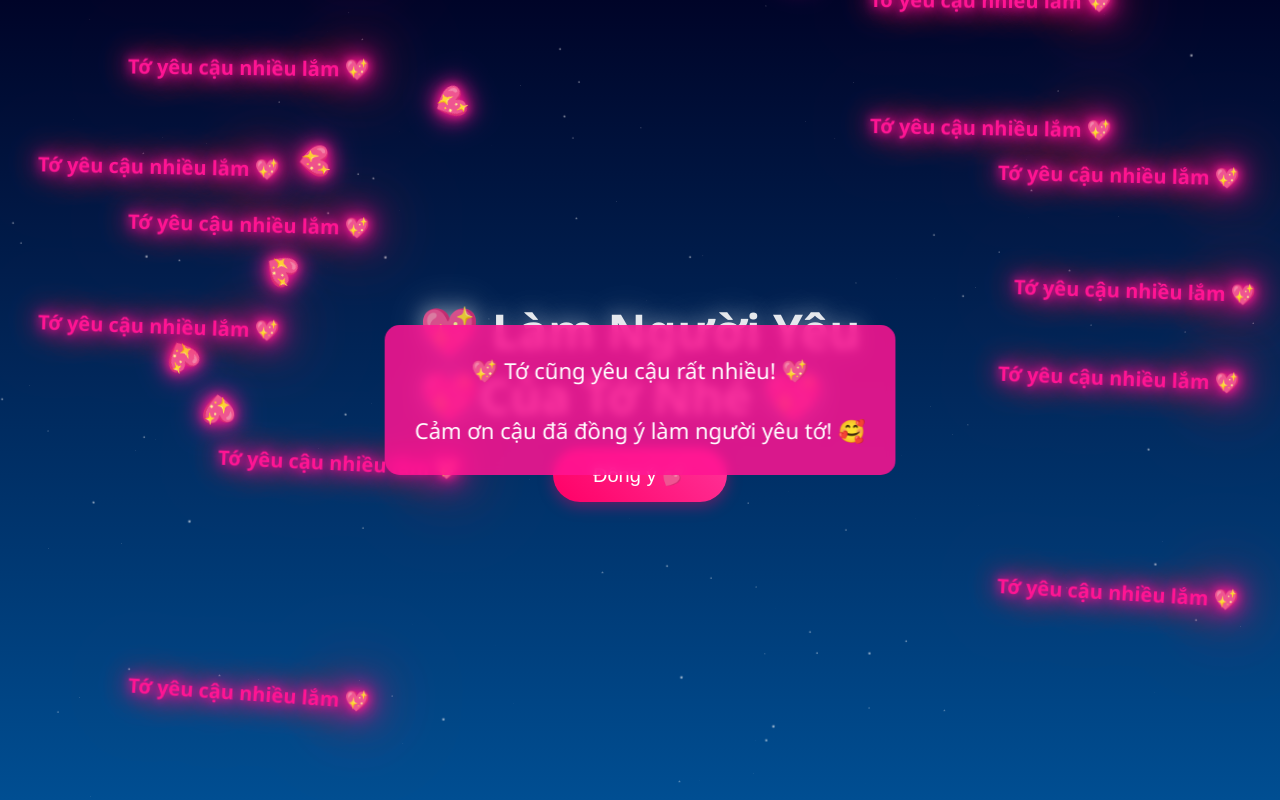
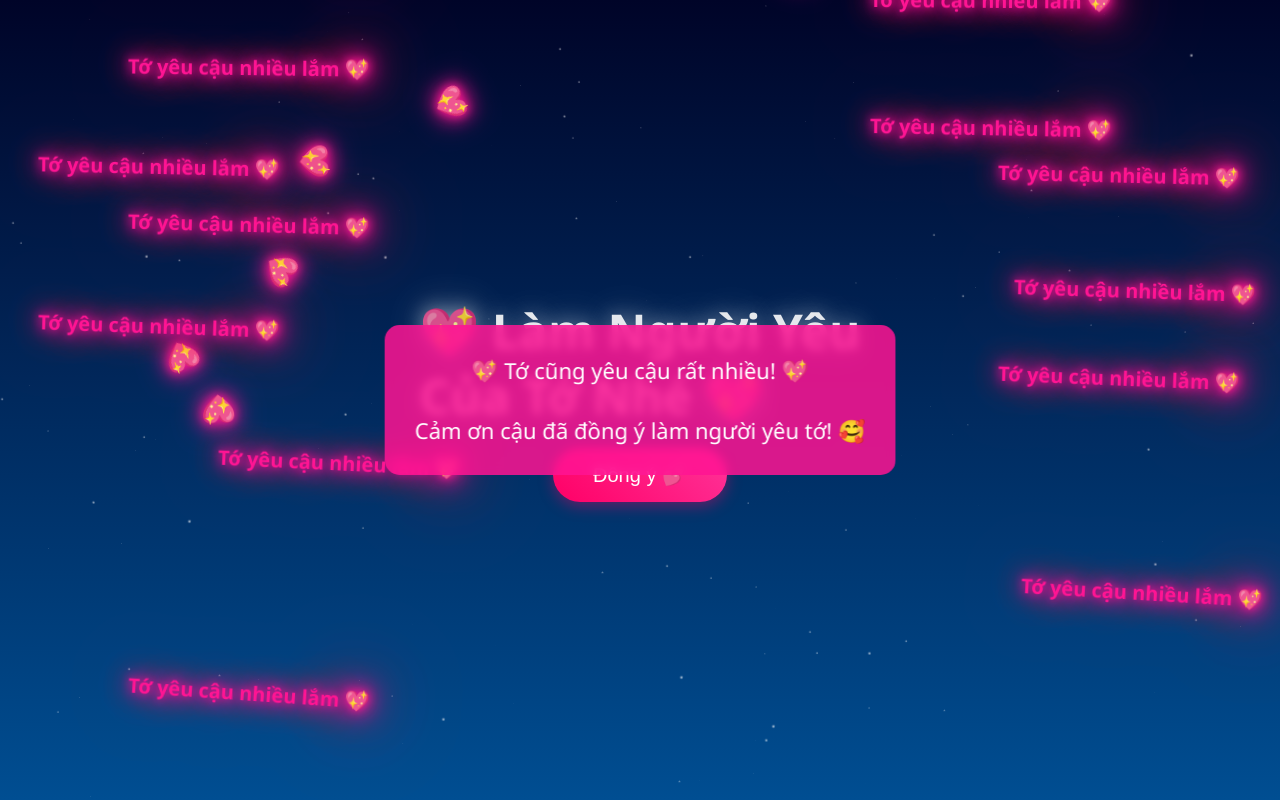
Before and after one commit to bacmessi2001/love, a plain HTML site: page index.html in a window 1280 px wide. Both pictures are taken after a click on the button "Đồng ý 💕". Drawn offline with Linux system fonts and the light colour scheme.

Commit message:
Update index.html

```diff
--- a/index.html
+++ b/index.html
@@ -237,7 +237,7 @@
     <!-- Thông điệp chính -->
     <div class="main-message">
         <h1>
-            <span>💖 Làm Người Yêu<br> 💖Của Tớ Nhé 💖</span>
+            <span>💖 Làm Người Yêu<br>Của Tớ Nhé 💖</span>
         </h1>
         <button class="heart-button" onclick="createHeartBurst(event)">Đồng ý 💕</button>
     </div>
@@ -275,6 +275,7 @@
             "Cùng nhau mãi mãi nhé 🌹",
             "Cậu làm tớ hạnh phúc 😊",
             "Tớ muốn ở bên cậu 💏",
+            "Cậu có thích tớ không? 💭",
             "Hạnh phúc khi có cậu 🥰",
             "Cậu là điều tuyệt vời nhất 💫",
             "Cậu là lý do tớ mỉm cười 😊"
@@ -300,35 +301,31 @@
 
             container.appendChild(element);
 
-            // *** LOGIC MỚI: Điều chỉnh vị trí để chống tràn chữ ***
             const halfBColumnIndices = [4, 5, 6];
             if (halfBColumnIndices.includes(columnIndex)) {
-                // Sử dụng requestAnimationFrame để đảm bảo element đã được render và có kích thước
                 requestAnimationFrame(() => {
                     const textWidth = element.offsetWidth;
                     const screenWidth = window.innerWidth;
                     const currentLeftPx = element.offsetLeft;
 
                     if (currentLeftPx + textWidth > screenWidth) {
-                        const safeLeftPx = screenWidth - textWidth - 15; // 15px lề an toàn
+                        const safeLeftPx = screenWidth - textWidth - 15;
                         element.style.left = safeLeftPx + 'px';
                     }
                 });
             }
 
-            const durationMs = parseFloat(duration) * 1000 + parseFloat(delay.replace('s', '')) * 1000 + 100;
-            setTimeout(() => {
-                if (element.parentNode) {
-                    element.remove();
-                }
-            }, durationMs);
+            // *** TỐI ƯU HÓA: SỬ DỤNG 'animationend' ĐỂ XÓA PHẦN TỬ ***
+            // Xóa element ngay sau khi animation kết thúc để tránh bị lag
+            element.addEventListener('animationend', () => {
+                element.remove();
+            }, { once: true }); // {once: true} tự động gỡ bỏ trình nghe sự kiện sau khi chạy
         }
 
         // Logic thả rơi so le giữa hai nửa màn hình
         function createAlternatingFallingText() {
-            const halfAColumns = [0, 1, 2]; // Các cột thuộc nửa trái (chỉ số mảng)
-            const halfBColumns = [4, 5, 6]; // Các cột thuộc nửa phải (chỉ số mảng)
-            // Cột 4 (chỉ số 3) được bỏ trống ở giữa để tạo khoảng cách
+            const halfAColumns = [0, 1, 2];
+            const halfBColumns = [4, 5, 6];
 
             let chosenColumnIndex;
 
@@ -360,20 +357,17 @@
 
             container.appendChild(heart);
 
-            const durationMs = parseFloat(duration) * 1000 + parseFloat(heart.style.animationDelay.replace('s', '')) * 1000 + 100;
-            setTimeout(() => {
-                if (heart.parentNode) {
-                    heart.remove();
-                }
-            }, durationMs);
+            // *** TỐI ƯU HÓA: SỬ DỤNG 'animationend' ĐỂ XÓA PHẦN TỬ ***
+            heart.addEventListener('animationend', () => {
+                heart.remove();
+            }, { once: true });
         }
 
         // Hiệu ứng trái tim nổ khi click
         function createHeartBurst(event) {
-            if (isAgreed) return; // Tránh chạy lại hiệu ứng nếu đã nhấn rồi
-            isAgreed = true; // Đặt trạng thái đã đồng ý
+            if (isAgreed) return;
+            isAgreed = true;
 
-            // Đổi tất cả dòng chữ đang rơi
             const allFallingTexts = document.querySelectorAll('.falling-text');
             allFallingTexts.forEach(text => {
                 text.textContent = 'Tớ yêu cậu nhiều lắm 💖';
@@ -426,11 +420,9 @@
         // Khởi tạo
         createStars();
 
-        // Gọi hàm tạo chữ rơi định kỳ với logic mới
         setInterval(createAlternatingFallingText, 625);
         setInterval(createPinkHeart, 1500);
 
-        // Tạo dòng chữ đầu tiên ngay lập tức
         createAlternatingFallingText();
 
         for (let i = 0; i < 2; i++) {
```
